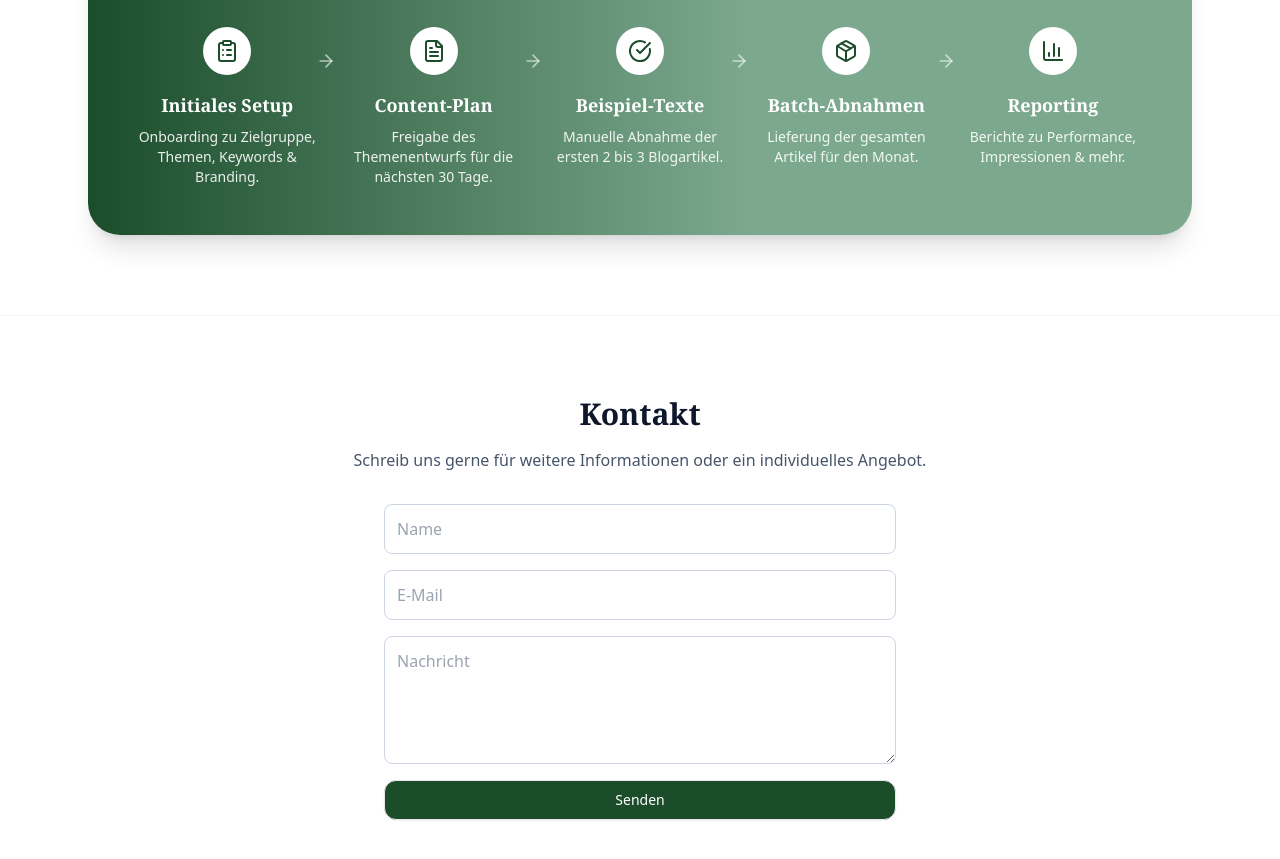
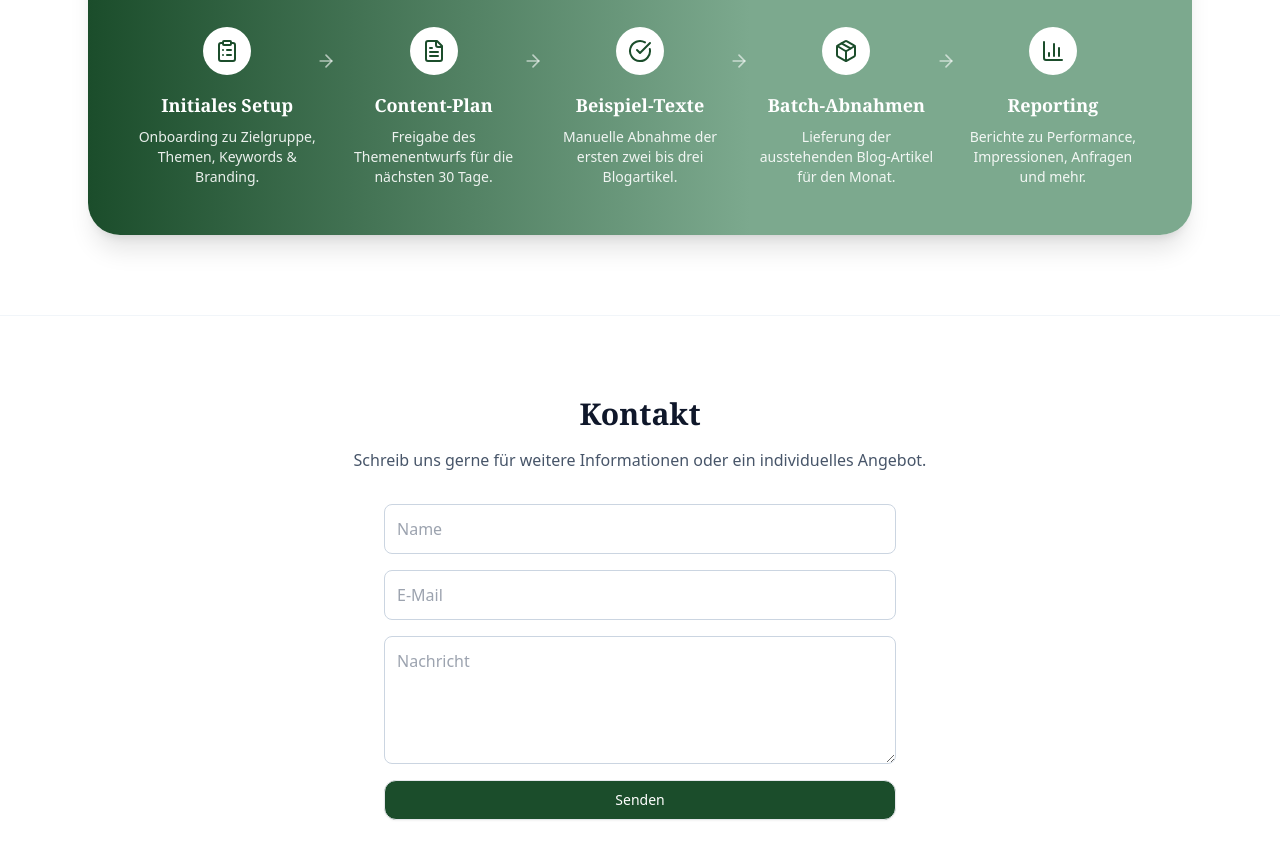
Before and after one commit to lennartnm/findbar_website, a Next.js app: page / in a window 1280 px wide. Shown: the part 3140-3999 px from the top of the page. Built offline with nearby package versions, Linux system fonts and the light colour scheme.

Commit message:
Update page.tsx

```diff
--- a/src/app/page.tsx
+++ b/src/app/page.tsx
@@ -48,9 +48,9 @@ const benefits = [
 const ablauf = [
   { icon: ClipboardList, title: "Initiales Setup", desc: "Onboarding zu Zielgruppe, Themen, Keywords & Branding." },
   { icon: FileText, title: "Content-Plan", desc: "Freigabe des Themenentwurfs für die nächsten 30 Tage." },
-  { icon: CheckCircle, title: "Beispiel-Texte", desc: "Manuelle Abnahme der ersten 2 bis 3 Blogartikel." },
-  { icon: Package, title: "Batch-Abnahmen", desc: "Lieferung der gesamten Artikel für den Monat." },
-  { icon: BarChart3, title: "Reporting", desc: "Berichte zu Performance, Impressionen & mehr." },
+  { icon: CheckCircle, title: "Beispiel-Texte", desc: "Manuelle Abnahme der ersten zwei bis drei Blogartikel." },
+  { icon: Package, title: "Batch-Abnahmen", desc: "Lieferung der ausstehenden Blog-Artikel für den Monat." },
+  { icon: BarChart3, title: "Reporting", desc: "Berichte zu Performance, Impressionen, Anfragen und mehr." },
 ];
 
 // PRICING DATEN
```
